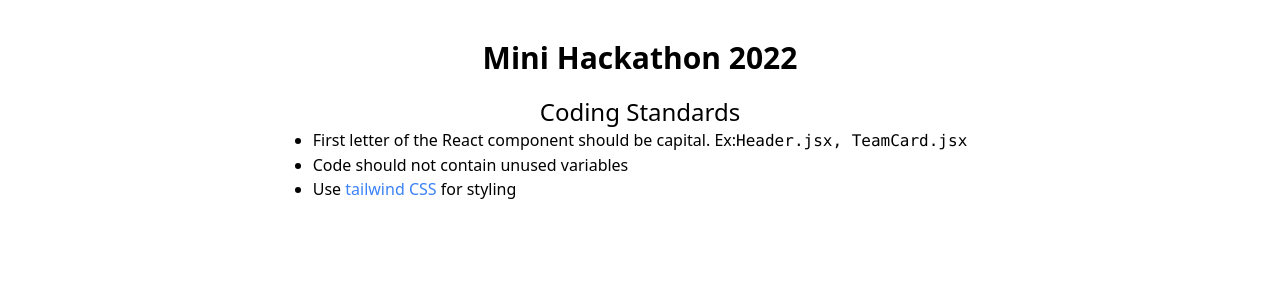
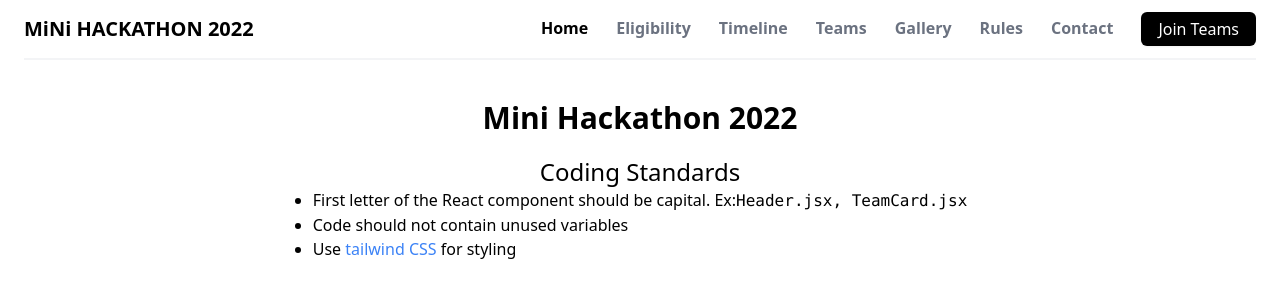
Before and after one commit to ms-club-sliit/minihackathon-2022, a React (Create React App) app: page / in a window 1280 px wide. Shown: the top 300 px of the page. Built offline with nearby package versions, Linux system fonts and the light colour scheme.

Commit message:
Header component implemented

```diff
--- a/package.json
+++ b/package.json
@@ -3,6 +3,9 @@
   "version": "0.1.0",
   "private": true,
   "dependencies": {
+    "@headlessui/react": "^1.6.4",
+    "@headlessui/vue": "^1.6.4",
+    "@heroicons/react": "^1.0.6",
     "@testing-library/jest-dom": "^5.14.1",
     "@testing-library/react": "^13.0.0",
     "@testing-library/user-event": "^13.2.1",
--- /dev/null
+++ b/src/components/Header/Header.jsx
@@ -0,0 +1,135 @@
+import { Fragment } from 'react'
+import { Popover, Transition } from '@headlessui/react'
+import {
+  MenuIcon,
+  XIcon,
+} from '@heroicons/react/outline'
+
+const solutions = [
+  {
+    name: 'Home',
+    href: '#',
+  },
+  {
+    name: 'Eligibility',
+    href: '#',
+  },
+  { name: 'Timeline',
+    href: '#',
+  },
+  {
+    name: 'Teams',
+    href: '#',
+  },
+  {
+    name: 'Gallery',
+    href: '#',
+  },
+  {
+    name: 'Rules',
+    href: '#',
+  },
+  {
+    name: 'Contact',
+    href: '#',
+  },
+]
+
+export default function Header() {
+  return (
+    <Popover className="relative bg-white">
+      <div className="max-w-7xl mx-auto px-4 sm:px-6">
+        <div className="flex justify-between items-center border-b-2 border-gray-100 py-3 md:justify-start md:space-x-10">
+          <div className="flex justify-start lg:w-0 lg:flex-1">
+            <a href="#" className="text-xl font-medium text-black hover:text-gray-900 font-medium font-extrabold">
+              <h2><b>MiNi HACKATHON 2022</b></h2>
+            </a>
+          </div>
+          <div className="-mr-2 -my-2 md:hidden">
+            <Popover.Button className="bg-white rounded-md p-2 inline-flex items-center justify-center text-gray-400 hover:text-gray-500 hover:bg-gray-100 focus:outline-none focus:ring-2 focus:ring-inset focus:ring-indigo-500">
+              <span className="sr-only">Open menu</span>
+              <MenuIcon className="h-6 w-6" aria-hidden="true" />
+            </Popover.Button>
+          </div>
+          <Popover.Group as="nav" className="hidden md:flex space-x-7">
+
+            <a href="#" className="text-base font-medium text-black hover:text-gray-900 mt-1">
+              <b>Home</b>
+            </a>
+            <a href="#" className="text-base font-semibold text-gray-500 hover:text-gray-900 mt-1">
+              Eligibility
+            </a>
+            <a href="#" className="text-base font-semibold text-gray-500 hover:text-gray-900 mt-1">
+              Timeline
+            </a>
+            <a href="#" className="text-base font-semibold text-gray-500 hover:text-gray-900 mt-1">
+              Teams
+            </a>
+            <a href="#" className="text-base font-semibold text-gray-500 hover:text-gray-900 mt-1">
+              Gallery
+            </a>
+            <a href="#" className="text-base font-semibold text-gray-500 hover:text-gray-900 mt-1">
+              Rules
+            </a>
+            <a href="#" className="text-base font-semibold text-gray-500 hover:text-gray-900 mt-1">
+              Contact
+            </a>
+            <a href="#"
+              className="ml-8 whitespace-nowrap inline-flex items-center justify-center px-4 py-1 border border-transparent rounded-md shadow-sm text-base font-medium text-white hover:text-black bg-black hover:bg-gray-200">
+              Join Teams
+            </a>
+
+          </Popover.Group>
+        </div>
+      </div>
+
+      <Transition
+        as={Fragment}
+        enter="duration-200 ease-out"
+        enterFrom="opacity-0 scale-95"
+        enterTo="opacity-100 scale-100"
+        leave="duration-100 ease-in"
+        leaveFrom="opacity-100 scale-100"
+        leaveTo="opacity-0 scale-95"
+      >
+        <Popover.Panel focus className="absolute top-0 inset-x-0 p-2 transition transform origin-top-right md:hidden">
+          <div className="rounded-lg shadow-lg ring-1 ring-black ring-opacity-5 bg-white divide-y-2 divide-gray-50">
+            <div className="pt-5 pb-6 px-5">
+              <div className="flex items-center justify-between">
+                <div className="-mr-2">
+                  <Popover.Button className="bg-white rounded-md p-2 inline-flex items-center justify-center text-gray-400 hover:text-gray-500 hover:bg-gray-100 focus:outline-none focus:ring-2 focus:ring-inset focus:ring-black">
+                    <span className="sr-only">Close menu</span>
+                    <XIcon className="h-6 w-6" aria-hidden="true" />
+                  </Popover.Button>
+                </div>
+              </div>
+              <div className="mt-6">
+                <nav className="grid gap-y-8">
+                  {solutions.map((item) => (
+                    <a
+                      key={item.name}
+                      href={item.href}
+                      className="-m-3 p-3 flex items-center rounded-md hover:bg-gray-50"
+                    >
+                      <span className="ml-3 text-base font-medium text-gray-700">{item.name}</span>
+                    </a>
+                  ))}
+                </nav>
+              </div>
+            </div>
+            <div className="py-6 px-5 space-y-6">
+              <div>
+                <a
+                  href="#"
+                  className="w-full flex items-center justify-center px-4 py-2 border border-transparent rounded-md shadow-sm text-base font-medium text-white hover:text-black bg-black hover:bg-gray-200"
+                >
+                  Join Teams
+                </a>
+              </div>
+            </div>
+          </div>
+        </Popover.Panel>
+      </Transition>
+    </Popover>
+  )
+}
--- a/src/index.js
+++ b/src/index.js
@@ -3,9 +3,12 @@
 import "./index.css";
 import App from "./App";
 
+import Header from "./components/Header/Header";
+
 const root = ReactDOM.createRoot(document.getElementById("root"));
 root.render(
 	<React.StrictMode>
+		<Header />
 		<App />
 	</React.StrictMode>
 );
```
Also changed, not shown: 1 other file (tests, documents, lock files or other folders).
